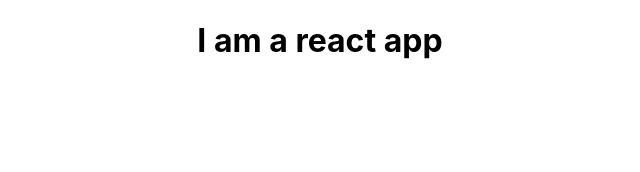
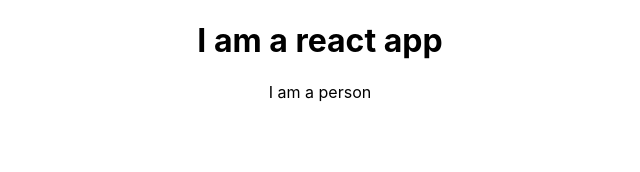
Before and after one commit to riderjensen/react-practice, a React (Create React App) app: page / in a window 1280 px wide. Shown: the top 172 px of the page, without its empty margins (320-960 px from the left). Built offline with nearby package versions, Linux system fonts and the light colour scheme.

Commit message:
import and add person in the main app

```diff
--- a/src/App.js
+++ b/src/App.js
@@ -1,11 +1,14 @@
 import React, { Component } from 'react';
 import './App.css';
+
+import Person from './Person/Person';
 
 class App extends Component {
 	render() {
 		return (
 			<div className="App">
 				<h1>I am a react app</h1>
+				<Person />
 			</div>
 		);
 	}
```
